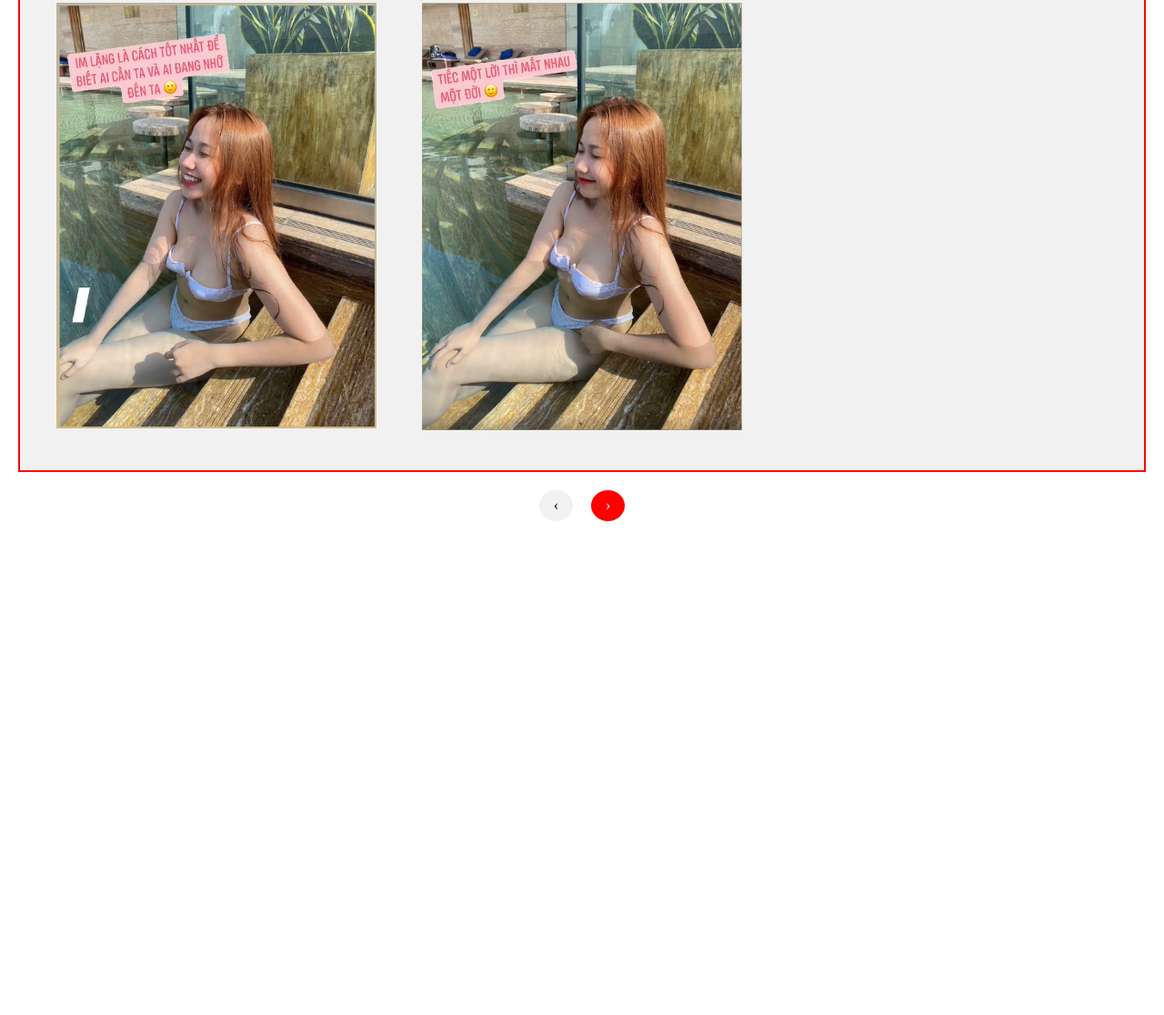
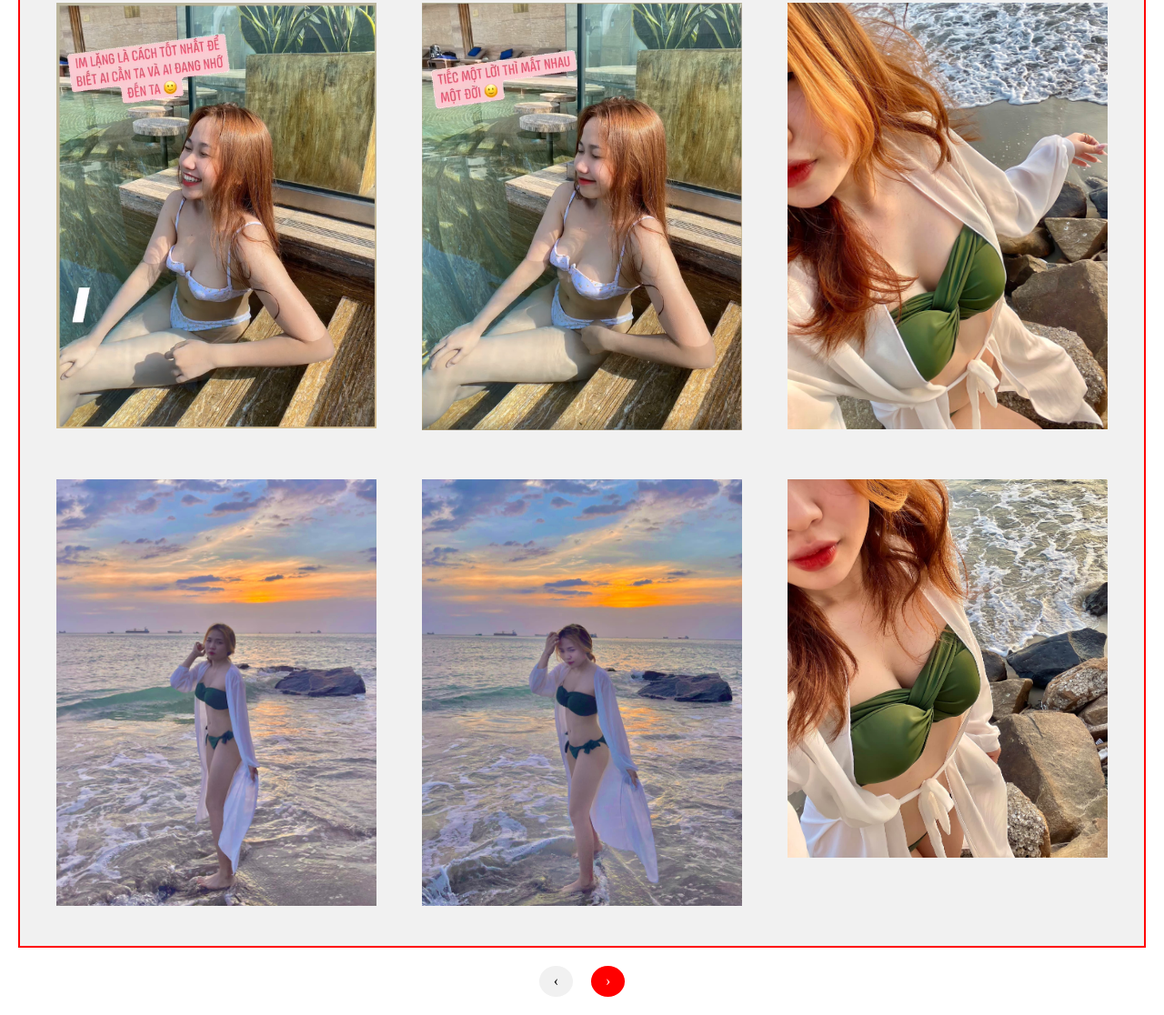
Before and after one commit to duchunggg02/abcxyz, a plain HTML site: page page1.html in a window 1280 px wide. Shown: the part 7706-8822 px from the top of the page at 91% size. Before the commit the page ends 8299 px from the top, so only its background shows below. Drawn offline with Linux system fonts and the light colour scheme.

Commit message:
Update page1.html

```diff
--- a/page1.html
+++ b/page1.html
@@ -132,6 +132,18 @@
       <div class="layout-item">
         <img src="./img/86.jpg" alt="" class="layout-img" />
       </div>
+      <div class="layout-item">
+        <img src="./img/87.jpg" alt="" class="layout-img" />
+      </div>
+      <div class="layout-item">
+        <img src="./img/88.jpg" alt="" class="layout-img" />
+      </div>
+      <div class="layout-item">
+        <img src="./img/89.jpg" alt="" class="layout-img" />
+      </div>
+      <div class="layout-item">
+        <img src="./img/90.jpg" alt="" class="layout-img" />
+      </div>
     </div>
     <div class="nav">
       <a href="./index.html" class="previous round">‹</a>
```
